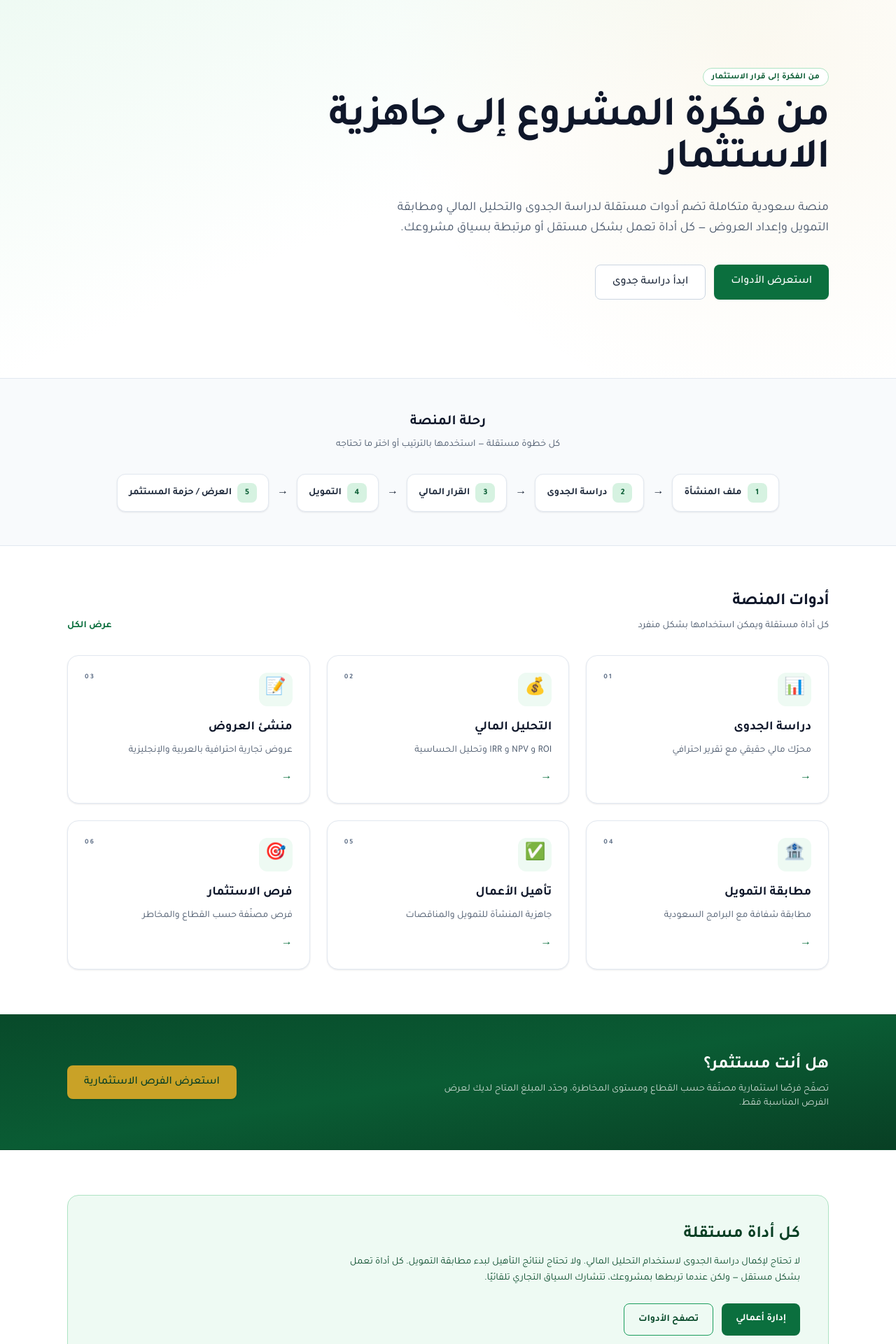
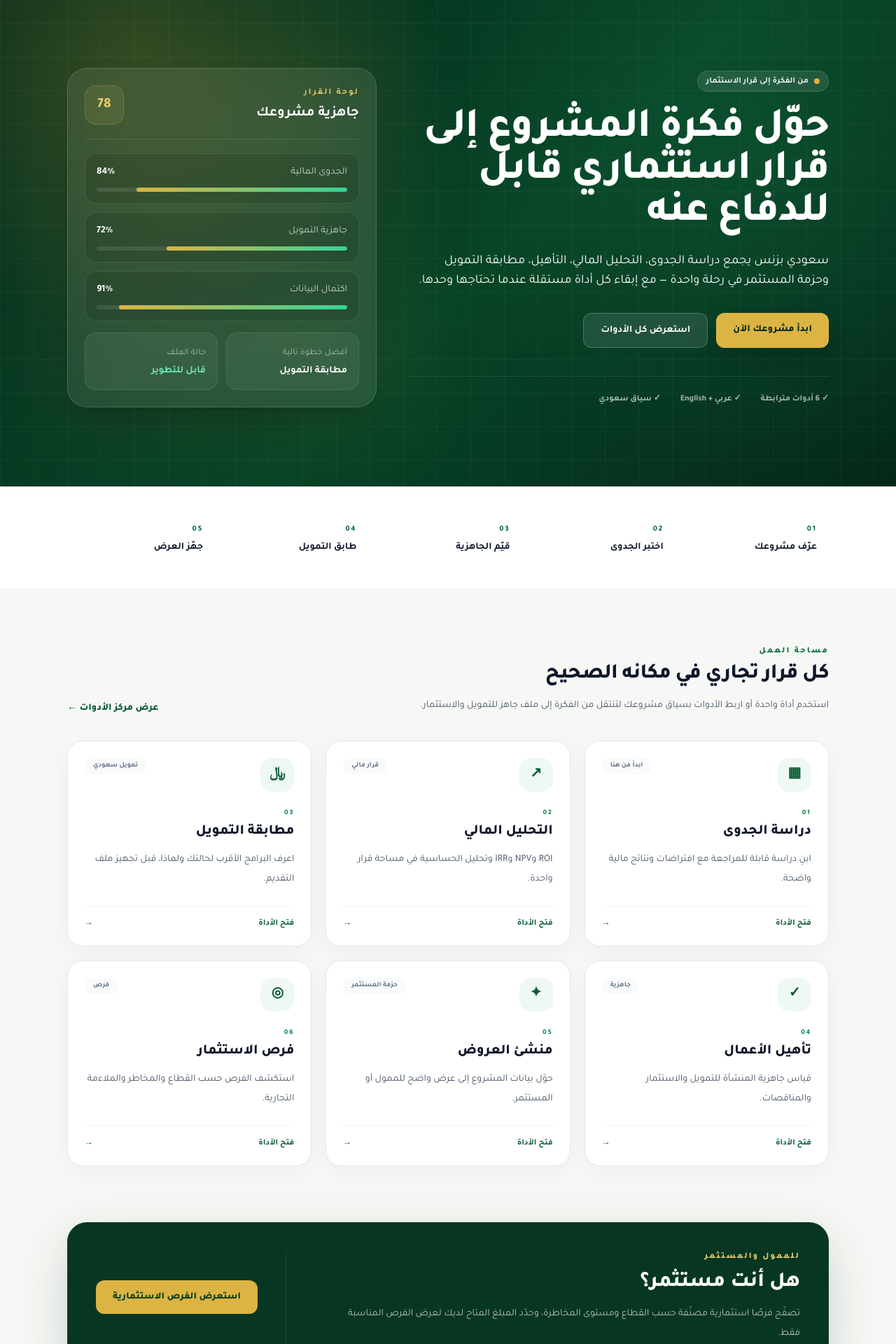
Before and after one commit to majaber1/saudi-business, a Next.js app in the folder apps/web/: page / in a window 1280 px wide. Shown: the part 80-2000 px from the top of the page at 70% size. Built offline with nearby package versions, Linux system fonts and the light colour scheme; no server answers.

Commit message:
feat: redesign Saudi Business premium homepage

```diff
--- a/apps/web/app/page.tsx
+++ b/apps/web/app/page.tsx
@@ -4,20 +4,26 @@ import Link from "next/link";
 import { useLanguage } from "@/components/LanguageProvider";
 
 const services = [
-  { href: "/tools/feasibility", icon: "📊", code: "01", title: { ar: "دراسة الجدوى", en: "Feasibility Study" }, desc: { ar: "محرّك مالي حقيقي مع تقرير احترافي", en: "Real financial engine with professional report" } },
-  { href: "/tools/financial", icon: "💰", code: "02", title: { ar: "التحليل المالي", en: "Financial Analysis" }, desc: { ar: "ROI و NPV و IRR وتحليل الحساسية", en: "ROI, NPV, IRR, and sensitivity analysis" } },
-  { href: "/tools/proposal", icon: "📝", code: "03", title: { ar: "منشئ العروض", en: "Proposal Builder" }, desc: { ar: "عروض تجارية احترافية بالعربية والإنجليزية", en: "Professional proposals in Arabic & English" } },
-  { href: "/tools/funding", icon: "🏦", code: "04", title: { ar: "مطابقة التمويل", en: "Funding Matcher" }, desc: { ar: "مطابقة شفافة مع البرامج السعودية", en: "Transparent matching with Saudi programs" } },
-  { href: "/tools/qualification", icon: "✅", code: "05", title: { ar: "تأهيل الأعمال", en: "Qualification" }, desc: { ar: "جاهزية المنشأة للتمويل والمناقصات", en: "Business readiness for funding & tenders" } },
-  { href: "/tools/opportunities", icon: "🎯", code: "06", title: { ar: "فرص الاستثمار", en: "Opportunities" }, desc: { ar: "فرص مصنّفة حسب القطاع والمخاطر", en: "Opportunities by sector and risk" } },
+  { href: "/tools/feasibility", icon: "▦", code: "01", title: { ar: "دراسة الجدوى", en: "Feasibility Study" }, desc: { ar: "ابنِ دراسة قابلة للمراجعة مع افتراضات ونتائج مالية واضحة.", en: "Build a reviewable study with explicit assumptions and financial outputs." }, tag: { ar: "ابدأ من هنا", en: "Start here" } },
+  { href: "/tools/financial", icon: "↗", code: "02", title: { ar: "التحليل المالي", en: "Financial Analysis" }, desc: { ar: "ROI وNPV وIRR وتحليل الحساسية في مساحة قرار واحدة.", en: "ROI, NPV, IRR and sensitivity analysis in one decision workspace." }, tag: { ar: "قرار مالي", en: "Financial decision" } },
+  { href: "/tools/funding", icon: "﷼", code: "03", title: { ar: "مطابقة التمويل", en: "Funding Matcher" }, desc: { ar: "اعرف البرامج الأقرب لحالتك ولماذا، قبل تجهيز ملف التقديم.", en: "See which programs fit your case and why before preparing the application." }, tag: { ar: "تمويل سعودي", en: "Saudi funding" } },
+  { href: "/tools/qualification", icon: "✓", code: "04", title: { ar: "تأهيل الأعمال", en: "Qualification" }, desc: { ar: "قياس جاهزية المنشأة للتمويل والاستثمار والمناقصات.", en: "Measure business readiness for funding, investment and tenders." }, tag: { ar: "جاهزية", en: "Readiness" } },
+  { href: "/tools/proposal", icon: "✦", code: "05", title: { ar: "منشئ العروض", en: "Proposal Builder" }, desc: { ar: "حوّل بيانات المشروع إلى عرض واضح للممول أو المستثمر.", en: "Turn project data into a clear proposal for funders or investors." }, tag: { ar: "حزمة المستثمر", en: "Investor package" } },
+  { href: "/tools/opportunities", icon: "◎", code: "06", title: { ar: "فرص الاستثمار", en: "Opportunities" }, desc: { ar: "استكشف الفرص حسب القطاع والمخاطر والملاءمة التجارية.", en: "Explore opportunities by sector, risk and commercial fit." }, tag: { ar: "فرص", en: "Opportunities" } },
 ];
 
 const journey = [
-  { step: "1", ar: "ملف المنشأة", en: "Business Profile" },
-  { step: "2", ar: "دراسة الجدوى", en: "Feasibility Study" },
-  { step: "3", ar: "القرار المالي", en: "Financial Decision" },
-  { step: "4", ar: "التمويل", en: "Funding" },
-  { step: "5", ar: "العرض / حزمة المستثمر", en: "Proposal / Investor Package" },
+  { step: "01", ar: "عرّف مشروعك", en: "Define the business" },
+  { step: "02", ar: "اختبر الجدوى", en: "Test feasibility" },
+  { step: "03", ar: "قيّم الجاهزية", en: "Assess readiness" },
+  { step: "04", ar: "طابق التمويل", en: "Match funding" },
+  { step: "05", ar: "جهّز العرض", en: "Prepare the pitch" },
+];
+
+const stats = [
+  { ar: "6 أدوات مترابطة", en: "6 connected tools" },
+  { ar: "عربي + English", en: "Arabic + English" },
+  { ar: "سياق سعودي", en: "Saudi-first context" },
 ];
 
 export default function HomePage() {
@@ -25,129 +31,124 @@ export default function HomePage() {
   const ar = locale === "ar";
 
   return (
-    <div>
-      {/* Hero */}
-      <section className="relative overflow-hidden bg-gradient-to-br from-brand-50 via-white to-white">
-        <div className="pointer-events-none absolute inset-0 opacity-[0.07] [background:radial-gradient(circle_at_85%_15%,theme(colors.gold.500),transparent_45%)]" />
-        <div className="container-page relative py-20 sm:py-28">
-          <p className="mb-4 inline-flex items-center gap-2 rounded-full border border-brand-200 bg-white px-3 py-1 text-xs font-semibold uppercase tracking-wide text-brand-700">
-            {t.tagline}
-          </p>
-          <h1 className="max-w-3xl text-4xl font-bold leading-[1.15] tracking-tight text-ink-900 sm:text-5xl lg:text-6xl">
-            {ar ? "من فكرة المشروع إلى جاهزية الاستثمار" : "From business idea to investment-ready"}
-          </h1>
-          <p className="mt-6 max-w-2xl text-lg leading-relaxed text-ink-600">
-            {ar
-              ? "منصة سعودية متكاملة تضم أدوات مستقلة لدراسة الجدوى والتحليل المالي ومطابقة التمويل وإعداد العروض — كل أداة تعمل بشكل مستقل أو مرتبطة بسياق مشروعك."
-              : "An integrated Saudi platform with independent tools for feasibility studies, financial analysis, funding matching, and proposal building — each tool works standalone or linked to your business context."}
-          </p>
-          <div className="mt-9 flex flex-wrap gap-3">
-            <Link
-              href="/tools"
-              className="rounded-lg bg-brand-600 px-6 py-3 font-medium text-white shadow-card transition hover:bg-brand-700 hover:shadow-card-hover"
-            >
-              {ar ? "استعرض الأدوات" : "Explore tools"}
-            </Link>
-            <Link
-              href="/tools/feasibility"
-              className="rounded-lg border border-slate-300 bg-white px-6 py-3 font-medium text-ink-800 transition hover:border-brand-500 hover:text-brand-600"
-            >
-              {ar ? "ابدأ دراسة جدوى" : "Start a feasibility study"}
-            </Link>
+    <div className="overflow-hidden bg-[#f7f8f5]">
+      <section className="relative isolate overflow-hidden border-b border-white/10 bg-[#062c1d] text-white">
+        <div className="absolute inset-0 -z-10 opacity-80 [background:radial-gradient(circle_at_15%_10%,rgba(201,162,39,.23),transparent_34%),radial-gradient(circle_at_85%_35%,rgba(31,157,92,.22),transparent_38%),linear-gradient(135deg,#062c1d_0%,#084a2a_55%,#052719_100%)]" />
+        <div className="absolute inset-0 -z-10 opacity-[0.08] [background-image:linear-gradient(rgba(255,255,255,.5)_1px,transparent_1px),linear-gradient(90deg,rgba(255,255,255,.5)_1px,transparent_1px)] [background-size:48px_48px]" />
+
+        <div className="container-page grid items-center gap-12 py-20 lg:grid-cols-[1.15fr_.85fr] lg:py-28">
+          <div>
+            <div className="inline-flex items-center gap-2 rounded-full border border-white/15 bg-white/10 px-3 py-1.5 text-xs font-bold text-white/90 backdrop-blur">
+              <span className="h-2 w-2 rounded-full bg-gold-400" />
+              {t.tagline}
+            </div>
+            <h1 className="mt-6 max-w-4xl text-4xl font-extrabold leading-[1.12] tracking-tight sm:text-5xl lg:text-6xl">
+              {ar ? "حوّل فكرة المشروع إلى قرار استثماري قابل للدفاع عنه" : "Turn a business idea into a defensible investment decision"}
+            </h1>
+            <p className="mt-6 max-w-2xl text-base leading-8 text-white/72 sm:text-lg">
+              {ar
+                ? "سعودي بزنس يجمع دراسة الجدوى، التحليل المالي، التأهيل، مطابقة التمويل وحزمة المستثمر في رحلة واحدة — مع إبقاء كل أداة مستقلة عندما تحتاجها وحدها."
+                : "Saudi Business connects feasibility, financial analysis, qualification, funding matching and investor packaging in one journey — while keeping every tool independently usable."}
+            </p>
+            <div className="mt-8 flex flex-wrap gap-3">
+              <Link href="/tools/feasibility" className="rounded-xl bg-gold-400 px-6 py-3.5 text-sm font-extrabold text-[#062c1d] shadow-[0_16px_40px_rgba(0,0,0,.18)] transition hover:-translate-y-0.5 hover:bg-gold-300">
+                {ar ? "ابدأ مشروعك الآن" : "Start your business case"}
+              </Link>
+              <Link href="/tools" className="rounded-xl border border-white/20 bg-white/10 px-6 py-3.5 text-sm font-bold text-white backdrop-blur transition hover:bg-white/15">
+                {ar ? "استعرض كل الأدوات" : "Explore all tools"}
+              </Link>
+            </div>
+            <div className="mt-10 flex flex-wrap gap-x-7 gap-y-3 border-t border-white/10 pt-6 text-xs font-semibold text-white/65">
+              {stats.map((s) => <span key={s.en}>✓ {ar ? s.ar : s.en}</span>)}
+            </div>
+          </div>
+
+          <div className="relative mx-auto w-full max-w-xl lg:mx-0">
+            <div className="absolute -inset-6 -z-10 rounded-[2rem] bg-gold-400/10 blur-3xl" />
+            <div className="rounded-[1.75rem] border border-white/15 bg-white/[0.08] p-4 shadow-2xl backdrop-blur-xl sm:p-6">
+              <div className="flex items-center justify-between border-b border-white/10 pb-5">
+                <div>
+                  <p className="text-xs font-bold uppercase tracking-[0.18em] text-gold-300">{ar ? "لوحة القرار" : "Decision cockpit"}</p>
+                  <h2 className="mt-2 text-xl font-bold">{ar ? "جاهزية مشروعك" : "Business readiness"}</h2>
+                </div>
+                <div className="grid h-14 w-14 place-items-center rounded-2xl border border-gold-300/20 bg-gold-300/10 text-xl font-black text-gold-300">78</div>
+              </div>
+              <div className="mt-5 space-y-3">
+                {[
+                  [ar ? "الجدوى المالية" : "Financial viability", "84%"],
+                  [ar ? "جاهزية التمويل" : "Funding readiness", "72%"],
+                  [ar ? "اكتمال البيانات" : "Data completeness", "91%"],
+                ].map(([label, value]) => (
+                  <div key={label} className="rounded-2xl border border-white/10 bg-black/10 p-4">
+                    <div className="flex items-center justify-between text-sm"><span className="text-white/75">{label}</span><strong>{value}</strong></div>
+                    <div className="mt-3 h-1.5 overflow-hidden rounded-full bg-white/10"><div className="h-full rounded-full bg-gradient-to-r from-gold-400 to-emerald-400" style={{ width: value }} /></div>
+                  </div>
+                ))}
+              </div>
+              <div className="mt-4 grid grid-cols-2 gap-3">
+                <div className="rounded-2xl border border-white/10 bg-white/[0.06] p-4"><small className="text-white/55">{ar ? "أفضل خطوة تالية" : "Best next step"}</small><strong className="mt-1 block text-sm">{ar ? "مطابقة التمويل" : "Funding match"}</strong></div>
+                <div className="rounded-2xl border border-white/10 bg-white/[0.06] p-4"><small className="text-white/55">{ar ? "حالة الملف" : "Case status"}</small><strong className="mt-1 block text-sm text-emerald-300">{ar ? "قابل للتطوير" : "Actionable"}</strong></div>
+              </div>
+            </div>
           </div>
         </div>
       </section>
 
-      {/* Journey */}
-      <section className="border-y border-slate-200 bg-slate-50">
-        <div className="container-page py-12">
-          <h2 className="text-center text-xl font-bold text-ink-900">{ar ? "رحلة المنصة" : "Platform journey"}</h2>
-          <p className="mt-2 text-center text-sm text-ink-600">{ar ? "كل خطوة مستقلة — استخدمها بالترتيب أو اختر ما تحتاجه" : "Each step is independent — use them in order or pick what you need"}</p>
-          <div className="mt-8 flex flex-wrap items-center justify-center gap-3">
-            {journey.map((j, i) => (
-              <div key={j.step} className="flex items-center gap-3">
-                <div className="flex items-center gap-2 rounded-xl border border-slate-200 bg-white px-4 py-3 shadow-card">
-                  <span className="grid h-7 w-7 place-items-center rounded-lg bg-brand-100 text-xs font-bold text-brand-700">{j.step}</span>
-                  <span className="text-sm font-semibold text-ink-800">{ar ? j.ar : j.en}</span>
-                </div>
-                {i < journey.length - 1 && <span className="text-ink-400">→</span>}
+      <section className="border-b border-slate-200/80 bg-white">
+        <div className="container-page py-8">
+          <div className="grid gap-2 sm:grid-cols-5">
+            {journey.map((j) => (
+              <div key={j.step} className="group rounded-2xl border border-transparent p-4 transition hover:border-brand-100 hover:bg-brand-50/60">
+                <span className="text-[11px] font-black tracking-[.16em] text-brand-600">{j.step}</span>
+                <p className="mt-1 text-sm font-bold text-ink-900">{ar ? j.ar : j.en}</p>
               </div>
             ))}
           </div>
         </div>
       </section>
 
-      {/* Services grid */}
-      <section className="container-page py-16">
-        <div className="flex items-end justify-between">
+      <section className="container-page py-16 sm:py-20">
+        <div className="flex flex-col justify-between gap-5 sm:flex-row sm:items-end">
           <div>
-            <h2 className="text-2xl font-bold tracking-tight text-ink-900">{ar ? "أدوات المنصة" : "Platform tools"}</h2>
-            <p className="mt-2 text-sm text-ink-600">{ar ? "كل أداة مستقلة ويمكن استخدامها بشكل منفرد" : "Each tool is independent and can be used standalone"}</p>
+            <p className="text-xs font-black uppercase tracking-[.18em] text-brand-600">{ar ? "مساحة العمل" : "Business workspace"}</p>
+            <h2 className="mt-2 text-3xl font-extrabold tracking-tight text-ink-900">{ar ? "كل قرار تجاري في مكانه الصحيح" : "Every business decision in the right workspace"}</h2>
+            <p className="mt-3 max-w-2xl text-sm leading-7 text-ink-600">{ar ? "استخدم أداة واحدة أو اربط الأدوات بسياق مشروعك لتنتقل من الفكرة إلى ملف جاهز للتمويل والاستثمار." : "Use one tool on its own, or connect them through your business context to move from idea to funding and investment readiness."}</p>
           </div>
-          <Link href="/tools" className="text-sm font-bold text-brand-600 hover:text-brand-700">{ar ? "عرض الكل" : "View all"}</Link>
+          <Link href="/tools" className="text-sm font-extrabold text-brand-700 hover:text-brand-800">{ar ? "عرض مركز الأدوات ←" : "Open tool center →"}</Link>
         </div>
-        <div className="mt-8 grid gap-6 sm:grid-cols-2 lg:grid-cols-3">
+
+        <div className="mt-9 grid gap-5 md:grid-cols-2 lg:grid-cols-3">
           {services.map((s) => (
-            <Link
-              key={s.href}
-              href={s.href}
-              className="group rounded-2xl border border-slate-200 bg-white p-6 shadow-card transition hover:-translate-y-0.5 hover:border-brand-300 hover:shadow-card-hover"
-            >
-              <div className="flex items-start justify-between gap-3">
-                <div className="grid h-12 w-12 shrink-0 place-items-center rounded-xl bg-brand-50 text-2xl">{s.icon}</div>
-                <span className="text-[10px] font-bold tracking-[0.2em] text-ink-500">{s.code}</span>
+            <Link key={s.href} href={s.href} className="group relative overflow-hidden rounded-[1.4rem] border border-slate-200 bg-white p-6 shadow-[0_8px_30px_rgba(15,23,42,.04)] transition duration-300 hover:-translate-y-1 hover:border-brand-200 hover:shadow-[0_20px_50px_rgba(8,74,42,.11)]">
+              <div className="absolute inset-x-0 top-0 h-0.5 bg-gradient-to-r from-transparent via-brand-500 to-transparent opacity-0 transition group-hover:opacity-100" />
+              <div className="flex items-start justify-between gap-4">
+                <span className="grid h-12 w-12 place-items-center rounded-2xl bg-[#eff8f2] text-xl font-black text-brand-700">{s.icon}</span>
+                <span className="rounded-full bg-slate-50 px-3 py-1 text-[10px] font-bold text-ink-500">{ar ? s.tag.ar : s.tag.en}</span>
               </div>
-              <h3 className="mt-4 text-lg font-bold text-ink-900 group-hover:text-brand-700">{ar ? s.title.ar : s.title.en}</h3>
-              <p className="mt-2 text-sm leading-relaxed text-ink-600">{ar ? s.desc.ar : s.desc.en}</p>
-              <span className="mt-4 inline-block text-brand-600 transition group-hover:translate-x-1 rtl:group-hover:-translate-x-1">→</span>
+              <div className="mt-6 text-[10px] font-black tracking-[.18em] text-brand-500">{s.code}</div>
+              <h3 className="mt-1 text-xl font-extrabold text-ink-900 transition group-hover:text-brand-700">{ar ? s.title.ar : s.title.en}</h3>
+              <p className="mt-3 text-sm leading-7 text-ink-600">{ar ? s.desc.ar : s.desc.en}</p>
+              <div className="mt-6 flex items-center justify-between border-t border-slate-100 pt-4 text-xs font-bold text-brand-700"><span>{ar ? "فتح الأداة" : "Open tool"}</span><span className="transition group-hover:translate-x-1 rtl:group-hover:-translate-x-1">→</span></div>
             </Link>
           ))}
         </div>
       </section>
 
-      {/* Investors */}
-      <section className="border-y border-brand-800 bg-gradient-to-br from-brand-800 via-brand-700 to-brand-900">
-        <div className="container-page flex flex-col items-start justify-between gap-6 py-14 sm:flex-row sm:items-center">
-          <div>
-            <h2 className="text-2xl font-bold text-white">{t.investors.title}</h2>
-            <p className="mt-2 max-w-xl text-sm text-white/80">{t.investors.body}</p>
+      <section className="container-page pb-20">
+        <div className="grid overflow-hidden rounded-[1.75rem] border border-brand-900 bg-[#073722] text-white shadow-[0_24px_70px_rgba(6,44,29,.18)] lg:grid-cols-[1fr_auto] lg:items-center">
+          <div className="p-8 sm:p-10">
+            <p className="text-xs font-black uppercase tracking-[.18em] text-gold-300">{ar ? "للممول والمستثمر" : "For funders & investors"}</p>
+            <h2 className="mt-3 text-2xl font-extrabold sm:text-3xl">{t.investors.title}</h2>
+            <p className="mt-3 max-w-2xl text-sm leading-7 text-white/70">{t.investors.body}</p>
           </div>
-          <Link
-            href="/tools/opportunities"
-            className="shrink-0 rounded-lg bg-gold-500 px-6 py-3 font-medium text-brand-900 shadow-card transition hover:bg-gold-400"
-          >
-            {t.investors.cta}
-          </Link>
-        </div>
-      </section>
-
-      {/* Independence callout */}
-      <section className="container-page py-16">
-        <div className="rounded-2xl border border-brand-200 bg-brand-50 p-8 sm:p-10">
-          <h2 className="text-2xl font-bold text-brand-900">{ar ? "كل أداة مستقلة" : "Every tool is independent"}</h2>
-          <p className="mt-3 max-w-2xl text-sm leading-relaxed text-brand-800">
-            {ar
-              ? "لا تحتاج لإكمال دراسة الجدوى لاستخدام التحليل المالي. ولا تحتاج لنتائج التأهيل لبدء مطابقة التمويل. كل أداة تعمل بشكل مستقل — ولكن عندما تربطها بمشروعك، تتشارك السياق التجاري تلقائيًا."
-              : "You don't need to complete a feasibility study to use financial analysis. And you don't need qualification results to start funding matching. Each tool works independently — but when you link them to your business, they share context automatically."}
-          </p>
-          <div className="mt-6 flex flex-wrap gap-3">
-            <Link href="/businesses" className="rounded-lg bg-brand-600 px-5 py-3 text-sm font-semibold text-white hover:bg-brand-700">
-              {ar ? "إدارة أعمالي" : "Manage my businesses"}
-            </Link>
-            <Link href="/tools" className="rounded-lg border border-brand-400 px-5 py-3 text-sm font-semibold text-brand-800 hover:bg-brand-100">
-              {ar ? "تصفح الأدوات" : "Browse tools"}
-            </Link>
+          <div className="border-t border-white/10 p-8 lg:border-s lg:border-t-0 lg:p-10">
+            <Link href="/tools/opportunities" className="inline-flex rounded-xl bg-gold-400 px-6 py-3.5 text-sm font-extrabold text-brand-900 transition hover:bg-gold-300">{t.investors.cta}</Link>
           </div>
         </div>
-      </section>
 
-      {/* Status strip */}
-      <section className="border-b border-slate-200 bg-slate-50">
-        <div className="container-page py-10">
-          <div className="rounded-xl border border-amber-200 bg-amber-50 p-5">
-            <h3 className="font-semibold text-amber-800">{t.status.title}</h3>
-            <p className="mt-1 text-sm text-amber-700">{t.status.body}</p>
-          </div>
+        <div className="mt-6 rounded-2xl border border-amber-200/80 bg-amber-50/80 p-5">
+          <h3 className="font-bold text-amber-900">{t.status.title}</h3>
+          <p className="mt-1 text-sm leading-6 text-amber-800">{t.status.body}</p>
         </div>
       </section>
     </div>
```
